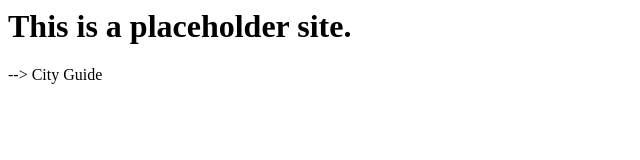
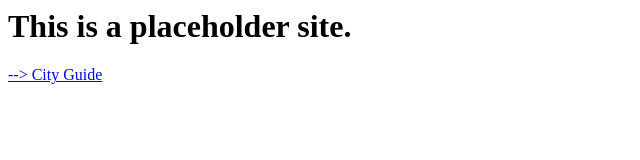
Before and after one commit to Wyabros/wyabros.github.io, a plain HTML site: page index.html in a window 1280 px wide. Shown: the full height of the page, 0-640 px from the left. Drawn offline with Linux system fonts and the light colour scheme.

Commit message:
me stoopid.

```diff
--- a/index.html
+++ b/index.html
@@ -5,6 +5,6 @@
 		<h1>
 			This is a placeholder site.
 			</h1>
-			<p href="./CitiesGuide.pdf">--> City Guide</p>
+			<a href="./CitiesGuide.pdf">--> City Guide</a>
 	</body>
 </html>
```
